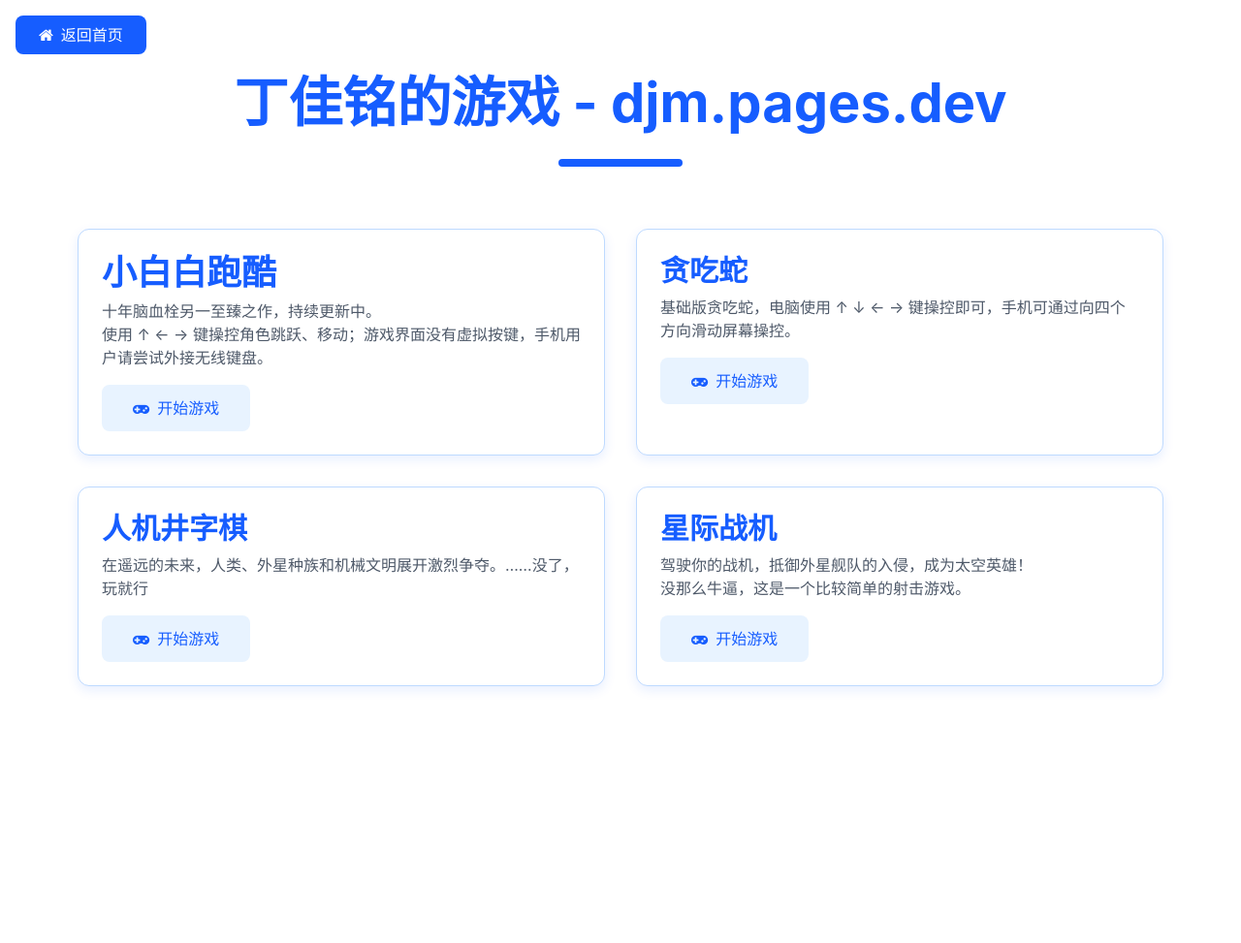
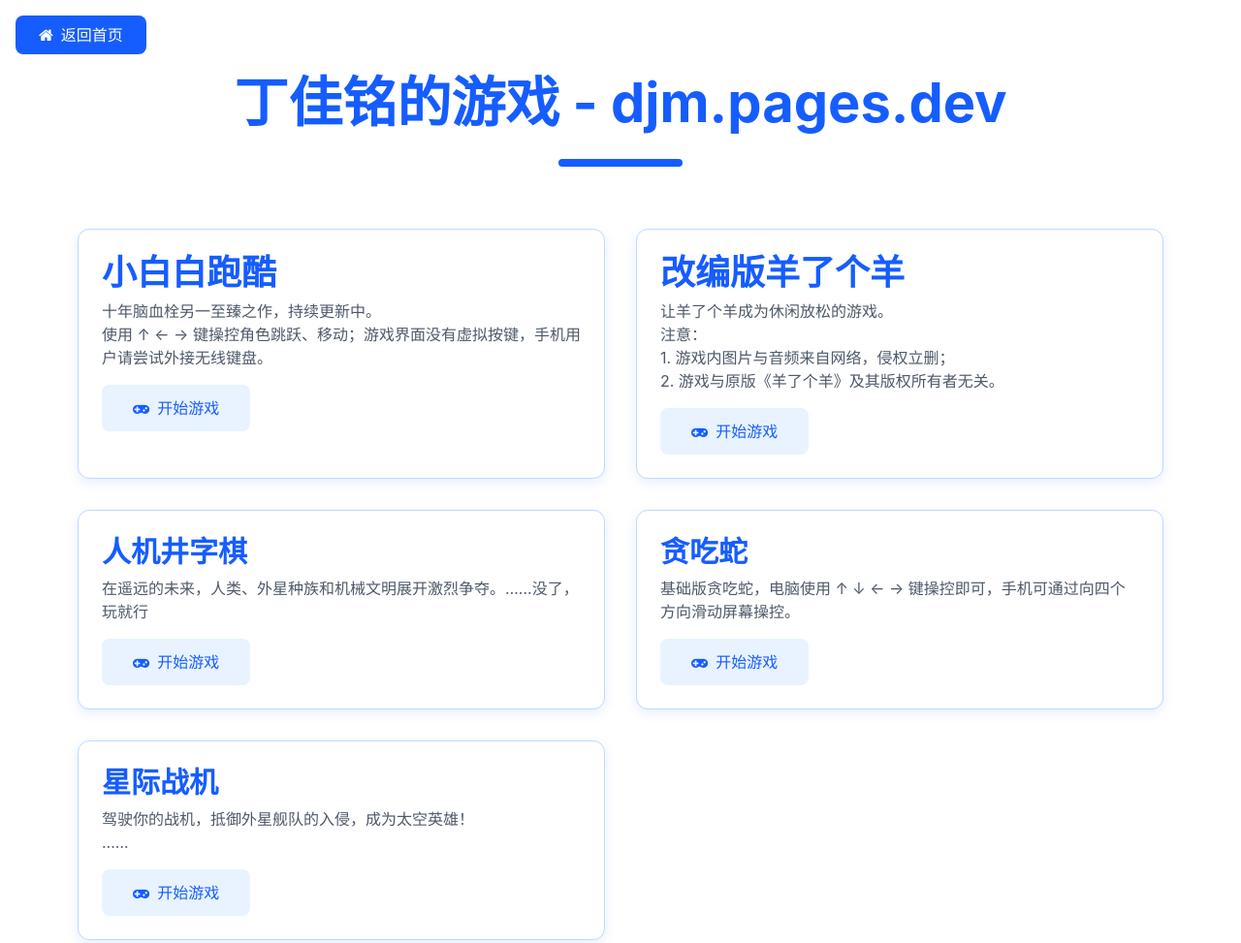
Before and after one commit to CameronDing/cameronding.github.io, a plain HTML site: page games-page.html in a window 1280 px wide. Shown: the whole page at 97% size. Before the commit the page ends 800 px from the top, so only its background shows below. Drawn offline with nearby package versions, Linux system fonts and the light colour scheme.

Commit message:
Add files via upload

```diff
--- a/games-page.html
+++ b/games-page.html
@@ -76,6 +76,27 @@
                 </a>
             </div>
 
+            <div class="bg-white rounded-xl p-6 card-shadow card-hover border border-border">
+                <div class="mb-4">
+                    <h2 class="text-4xl font-bold mb-2 copyable cursor-pointer text-primary" onclick="copyContent(this)">改编版羊了个羊</h2>
+                    <p class="text-textLight copyable cursor-pointer" onclick="copyContent(this)">让羊了个羊成为休闲放松的游戏。<br>注意：<br>1. 游戏内图片与音频来自网络，侵权立删；<br>2. 游戏与原版《羊了个羊》及其版权所有者无关。</p>
+                </div>
+                <a target=_blank href="games/sheep-game.html" class="bg-primaryLight hover:bg-primary text-primary hover:text-white px-8 py-3 rounded-lg font-medium transition-all duration-300 inline-flex items-center">
+                    <i class="fa fa-gamepad mr-2"></i>开始游戏
+                </a>
+            </div>
+
+            <!-- 卡片2 -->
+            <div class="bg-white rounded-xl p-6 card-shadow card-hover border border-border">
+                <div class="mb-4">
+                    <h2 class="text-3xl font-bold mb-2 copyable cursor-pointer text-primary" onclick="copyContent(this)">人机井字棋</h2>
+                    <p class="text-textLight copyable cursor-pointer" onclick="copyContent(this)">在遥远的未来，人类、外星种族和机械文明展开激烈争夺。……没了，玩就行</p>
+                </div>
+                <a target=_blank href="games/tic-tac-toe-game.html" class="bg-primaryLight hover:bg-primary text-primary hover:text-white px-8 py-3 rounded-lg font-medium transition-all duration-300 inline-flex items-center">
+                    <i class="fa fa-gamepad mr-2"></i>开始游戏
+                </a>
+            </div>
+
             <!-- 卡片1 -->
             <div class="bg-white rounded-xl p-6 card-shadow card-hover border border-border">
                 <div class="mb-4">
@@ -87,24 +108,13 @@
                 </a>
             </div>
 
-            <!-- 卡片2 -->
-            <div class="bg-white rounded-xl p-6 card-shadow card-hover border border-border">
-                <div class="mb-4">
-                    <h2 class="text-3xl font-bold mb-2 copyable cursor-pointer text-primary" onclick="copyContent(this)">人机井字棋</h2>
-                    <p class="text-textLight copyable cursor-pointer" onclick="copyContent(this)">在遥远的未来，人类、外星种族和机械文明展开激烈争夺。……没了，玩就行</p>
-                </div>
-                <a target=_blank href="https://djm.pages.dev/games/tic-tac-toe-game.html" class="bg-primaryLight hover:bg-primary text-primary hover:text-white px-8 py-3 rounded-lg font-medium transition-all duration-300 inline-flex items-center">
-                    <i class="fa fa-gamepad mr-2"></i>开始游戏
-                </a>
-            </div>
-
             <!-- 卡片3 -->
             <div class="bg-white rounded-xl p-6 card-shadow card-hover border border-border">
                 <div class="mb-4">
                     <h2 class="text-3xl font-bold mb-2 copyable cursor-pointer text-primary" onclick="copyContent(this)">星际战机</h2>
-                    <p class="text-textLight copyable cursor-pointer" onclick="copyContent(this)">驾驶你的战机，抵御外星舰队的入侵，成为太空英雄！<br>没那么牛逼，这是一个比较简单的射击游戏。</p>
+                    <p class="text-textLight copyable cursor-pointer" onclick="copyContent(this)">驾驶你的战机，抵御外星舰队的入侵，成为太空英雄！<br>……</p>
                 </div>
-                <a target=_blank href="https://djm.pages.dev/games/plane-battle-game.html" class="bg-primaryLight hover:bg-primary text-primary hover:text-white px-8 py-3 rounded-lg font-medium transition-all duration-300 inline-flex items-center">
+                <a target=_blank href="games/plane-battle-game.html" class="bg-primaryLight hover:bg-primary text-primary hover:text-white px-8 py-3 rounded-lg font-medium transition-all duration-300 inline-flex items-center">
                     <i class="fa fa-gamepad mr-2"></i>开始游戏
                 </a>
             </div>
@@ -116,7 +126,7 @@
                     <h2 class="text-xl font-bold mb-2 copyable cursor-pointer text-primary" onclick="copyContent(this)">新游戏标题</h2>
                     <p class="text-textLight copyable cursor-pointer" onclick="copyContent(this)">新游戏介绍内容...</p>
                 </div>
-                <a href="https://djm.pages.dev/games-page.html" class="bg-primaryLight hover:bg-primary text-primary hover:text-white px-8 py-3 rounded-lg font-medium transition-all duration-300 inline-flex items-center">
+                <a href="games-page.html" class="bg-primaryLight hover:bg-primary text-primary hover:text-white px-8 py-3 rounded-lg font-medium transition-all duration-300 inline-flex items-center">
                     <i class="fa fa-gamepad mr-2"></i>开始游戏
                 </a>
             </div>
```
